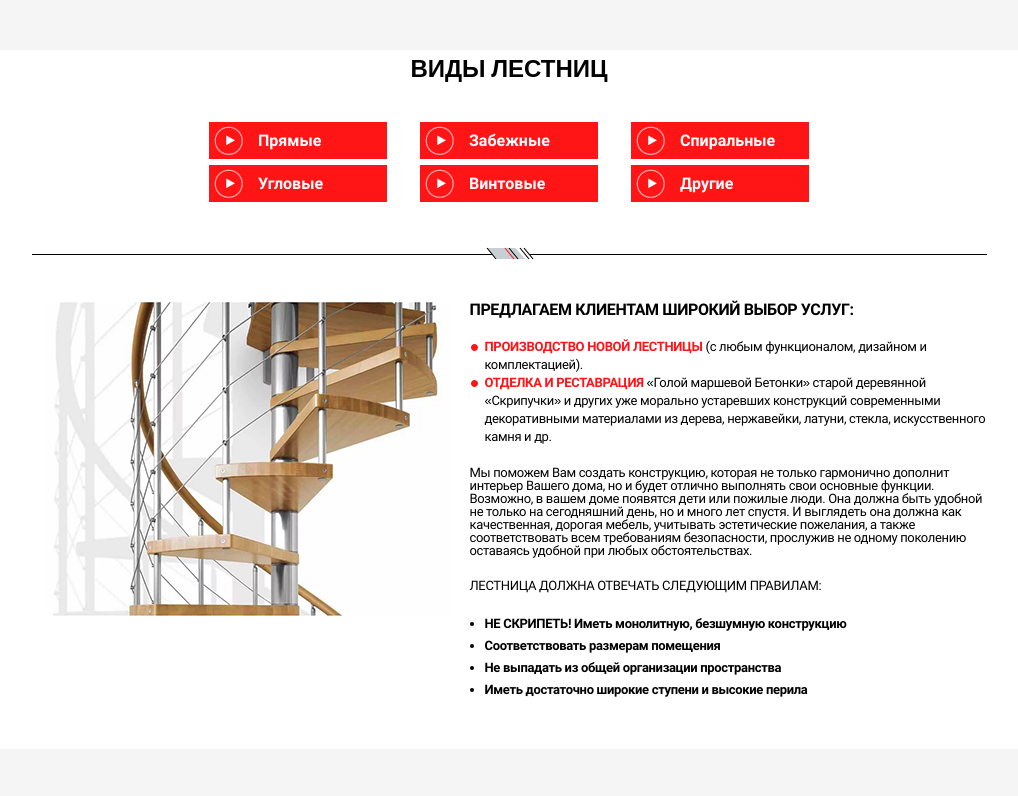
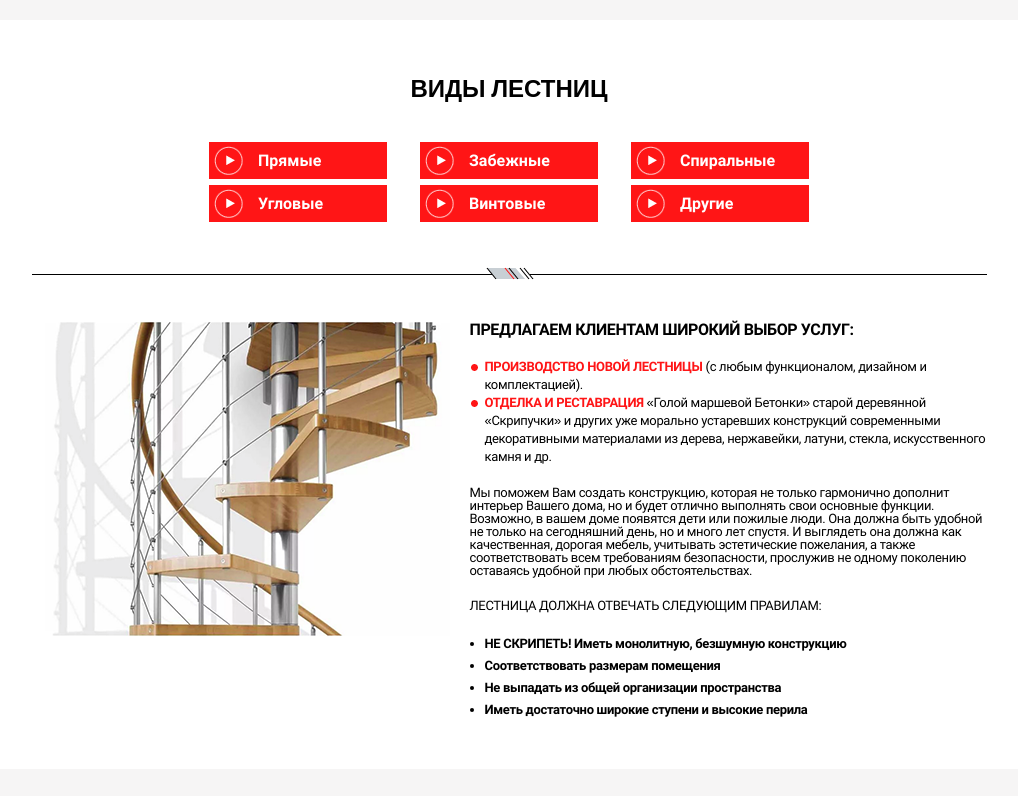
Before and after one commit to AntonSmagliy/steel, a plain HTML site: page index.html in a window 1280 px wide. Shown: the part 2524-3320 px from the top of the page, without its empty margins (131-1149 px from the left). Drawn offline with Linux system fonts and the light colour scheme.

Commit message:
cxvzxcvdfsddfghd

```diff
--- a/sass/main.sass
+++ b/sass/main.sass
@@ -304,6 +304,7 @@ body
       cursor: pointer
 .section4
   background: #fff
+  padding-top: 20px
   .section4_container
     max-width: 600px
     width: 90%
```
Also changed, not shown: index2.html (+2 -2 lines), css/main.css, 1 other file.
